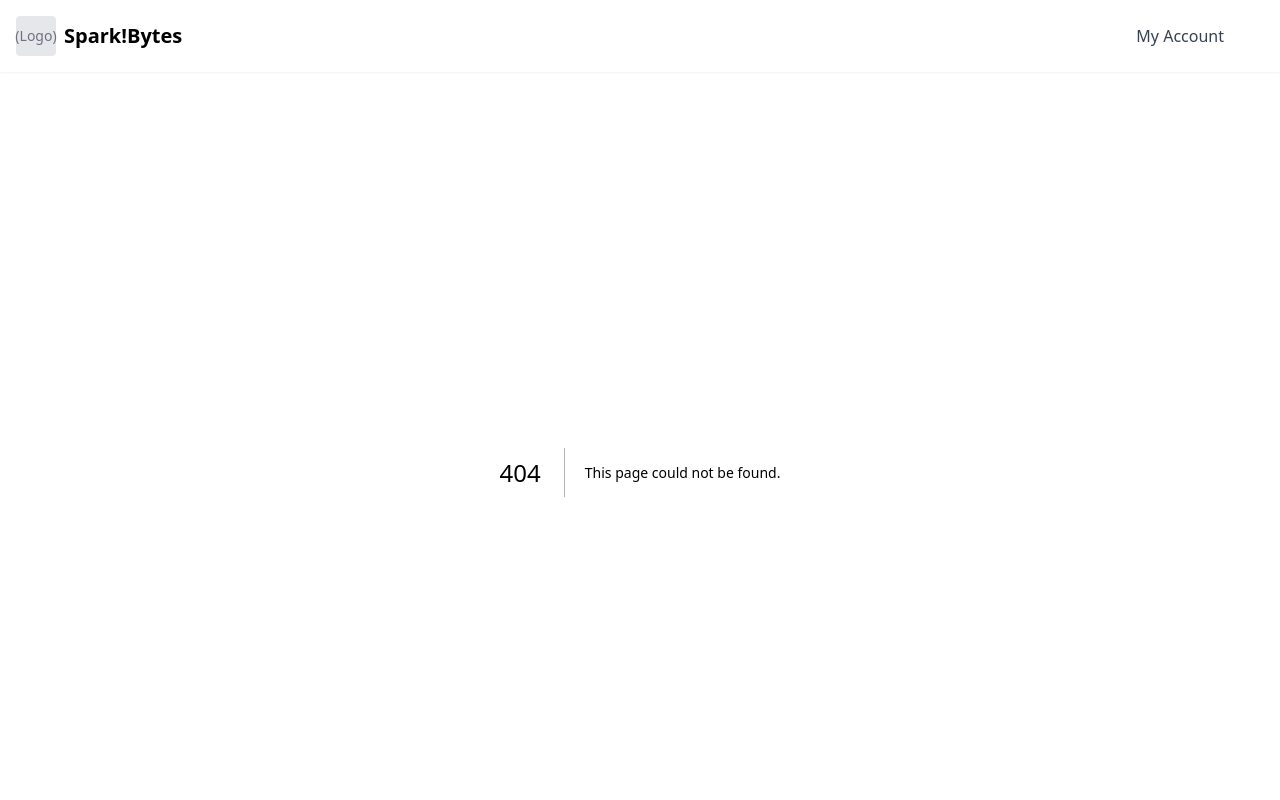
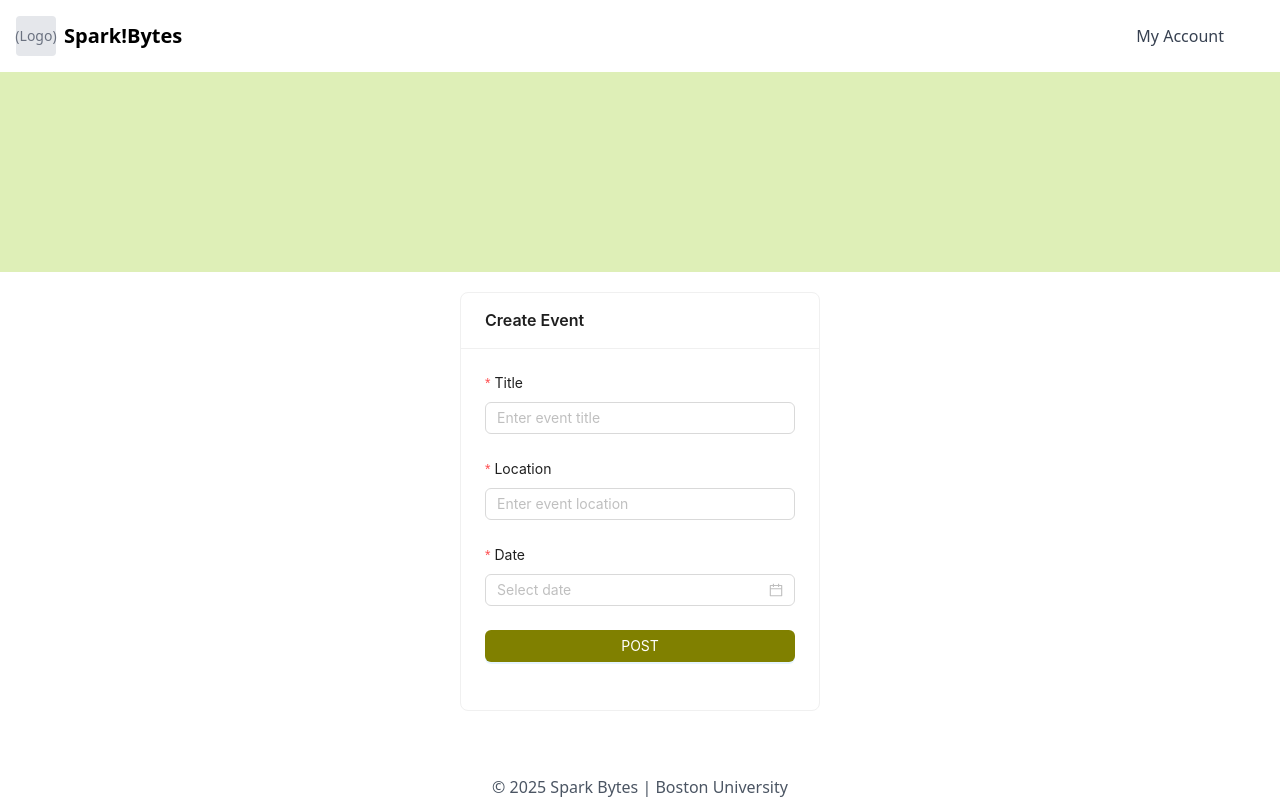
Before and after one commit to Senahilal/Spark-Bytes, a Next.js app in the folder spark-bytes/: page /create in a window 1280 px wide. Before the commit this address had no page. Shown: the top 800 px of the page. Built offline with nearby package versions, Linux system fonts and the light colour scheme; no server answers.

Commit message:
event creation page

```diff
--- /dev/null
+++ b/spark-bytes/src/app/create/CreateEventPage.module.css
@@ -0,0 +1,17 @@
+
+
+.container {
+    padding: 100px;
+    background-color: #DEEFB7;
+  }
+
+  .card {
+    margin-bottom: 20px;
+  }
+
+  .button {
+    width: 100%;
+    color: #FFFFFF; /* Text color */
+    background-color: olive; /* Background color */
+    border: none; /* Optional: Remove border if needed */
+  }
--- /dev/null
+++ b/spark-bytes/src/app/create/page.tsx
@@ -0,0 +1,110 @@
+"use client";
+import React, { useState } from "react";
+import { signOut } from "firebase/auth";
+import { auth } from "@/app/firebase/config";
+import { UserOutlined, LogoutOutlined, MailOutlined } from "@ant-design/icons";
+import { useRouter } from "next/navigation";
+import { useAuthState } from "react-firebase-hooks/auth";
+import styles from './CreateEventPage.module.css';
+
+import { Form, Input, DatePicker, Button, Card } from 'antd';
+import type { DatePickerProps } from 'antd';
+import dayjs from 'dayjs';
+import { collection, addDoc } from "firebase/firestore";
+import { db } from "@/app/firebase/config";
+
+const { Item } = Form;
+
+const CreateEventPage: React.FC = () => {
+
+const router = useRouter();
+// const [user] = useAuthState(auth);
+const [form] = Form.useForm();
+const [eventDate, setEventDate] = useState<dayjs.Dayjs | null>(null);
+
+const onDateChange: DatePickerProps['onChange'] = (date) => {
+setEventDate(date);
+};
+
+const onFinish = (values: any) => {
+  console.log('Received values of form: ', values);
+// Handle form submission here
+};
+
+//Used coPilot to help with the form submission
+const handleFormSubmit = async () => {
+  try {
+    const user = auth.currentUser;
+    if (!user) {
+      console.error("No user is signed in.");
+      return;
+    }
+
+    const values = form.getFieldsValue();
+    const eventData = {
+      title: values.title,
+      location: values.location,
+      date: eventDate ? eventDate.toISOString() : null,
+      userId: user.uid,
+      createdAt: new Date().toISOString(),
+    };
+
+    const docRef = await addDoc(collection(db, "events"), eventData);
+    console.log("Document written with ID: ", docRef.id);
+
+    router.push("/dashboard"); // Navigate to dashboard after successful submission
+  } catch (error) {
+    console.error("Error adding document: ", error);
+  }
+};
+
+  return (
+    <>
+    <div  className={styles.container}>
+    </div>
+    <div style={{ maxWidth: '400px', margin: '0 auto', padding: '20px' }}>
+        <Card title="Create Event" style={{ marginBottom: '20px' }} className={styles.card}>
+        <Form form={form} onFinish={onFinish} layout="vertical">
+            <Item
+            label="Title"
+            name="title"
+            rules={[{ required: true, message: 'Please input the event title!' }]}
+            >
+            <Input placeholder="Enter event title" />
+            </Item>
+
+            <Item
+            label="Location"
+            name="location"
+            rules={[{ required: true, message: 'Please input the event location!' }]}
+            >
+            <Input placeholder="Enter event location" />
+            </Item>
+
+            <Item
+            label="Date"
+            name="date"
+            rules={[{ required: true, message: 'Please select the event date!' }]}
+            >
+            <DatePicker onChange={onDateChange} style={{ width: '100%' }} />
+            </Item>
+
+            <Item>
+            <Button
+              type="primary"
+              htmlType="submit"
+              style={{ width: '100%' }}
+              className={styles.button}
+              onClick={handleFormSubmit}
+            >
+              POST
+            </Button>
+            </Item>
+        </Form>
+        </Card>
+    </div>
+    </>
+  );
+};
+
+export default CreateEventPage;
```
